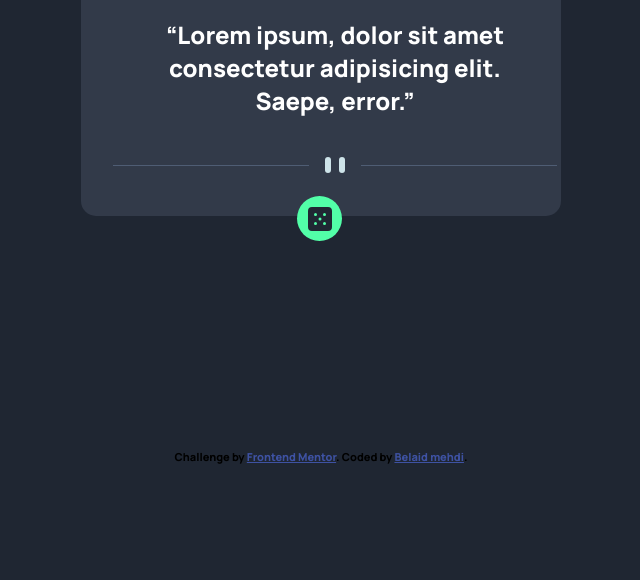
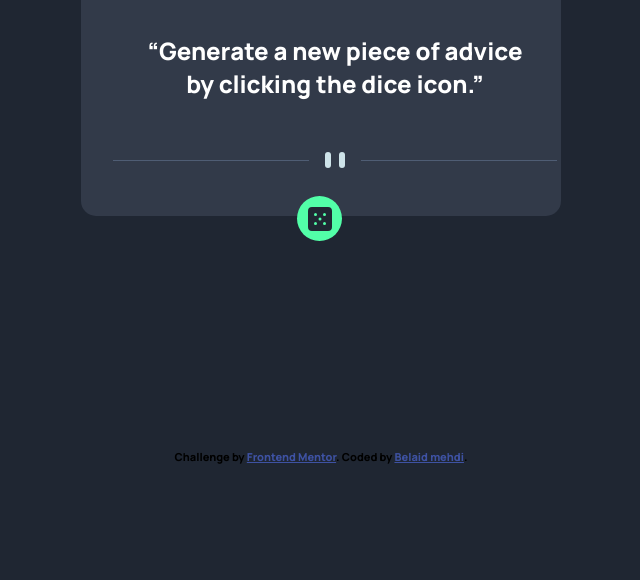
Before and after one commit to akkarin13/Advice-generator-app, a plain HTML site: page index.html in a window 1280 px wide. Shown: the part 220-800 px from the top of the page, without its empty margins (319-959 px from the left). Drawn offline with Linux system fonts and the light colour scheme.

Commit message:
Update index.html

```diff
--- a/index.html
+++ b/index.html
@@ -20,7 +20,7 @@
 <div class="container">
 
  <h1> Advice #1178</h1>
- <p class="advice_random">Lorem ipsum, dolor sit amet consectetur adipisicing elit. Saepe, error.</p>
+ <p class="advice_random">Generate a new piece of advice by clicking the dice icon.</p>
  <picture class="pause"><img src="pattern-divider-desktop.svg" alt=""></picture>
  <picture class="de">
   <img  src="icon-dice.svg" alt=""></picture>
```
